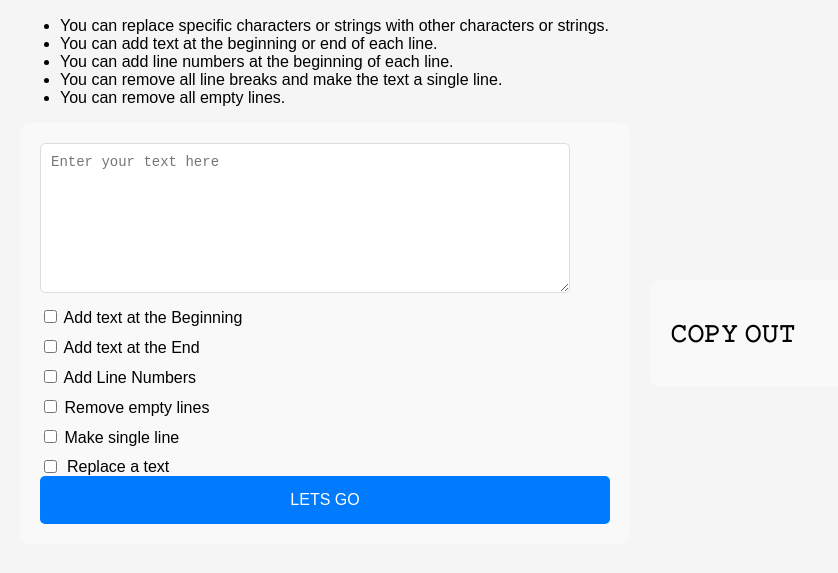
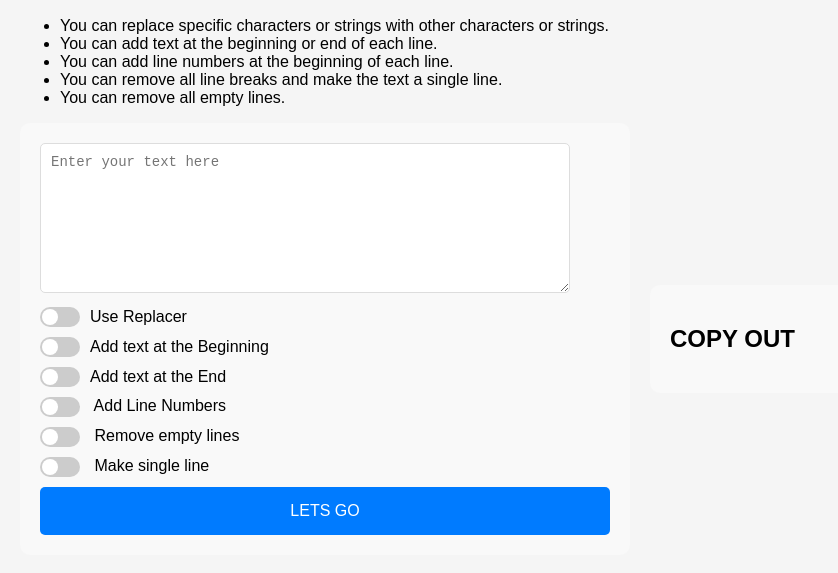
Before and after one commit to afnanplk/texteditor, a plain HTML site: page index.html in a window 1280 px wide. Shown: the part 103-676 px from the top of the page, without its empty margins (0-838 px from the left). Drawn offline with Linux system fonts and the light colour scheme.

Commit message:
Update index.html

```diff
--- a/index.html
+++ b/index.html
@@ -107,10 +107,70 @@
     .replacer-checkbox-container {
       display: flex;
       align-items: center;
+      margin-bottom: 10px;
     }
 
-    .replacer-checkbox-container input[type="checkbox"] {
-      margin-right: 10px;
+    .switch {
+      position: relative;
+      display: inline-block;
+      width: 40px; /* Smaller width */
+      height: 20px; /* Smaller height */
+      margin-right: 10px; /* Added margin */
+    }
+
+    .switch input {
+      opacity: 0;
+      width: 0;
+      height: 0;
+    }
+
+    .slider {
+      position: absolute;
+      cursor: pointer;
+      top: 0;
+      left: 0;
+      right: 0;
+      bottom: 0;
+      background-color: #ccc;
+      -webkit-transition: .4s;
+      transition: .4s;
+      border-radius: 20px; /* Half of height */
+    }
+
+    .slider:before {
+      position: absolute;
+      content: "";
+      height: 16px; /* Smaller height */
+      width: 16px; /* Smaller width */
+      left: 2px; /* Adjusted position */
+      bottom: 2px; /* Adjusted position */
+      background-color: white;
+      -webkit-transition: .4s;
+      transition: .4s;
+      border-radius: 50%;
+    }
+
+    input:checked + .slider {
+      background-color: #007bff;
+    }
+
+    input:focus + .slider {
+      box-shadow: 0 0 1px #007bff;
+    }
+
+    input:checked + .slider:before {
+      -webkit-transform: translateX(20px); /* Half of width */
+      -ms-transform: translateX(20px); /* Half of width */
+      transform: translateX(20px); /* Half of width */
+    }
+
+    /* Rounded sliders */
+    .slider.round {
+      border-radius: 20px;
+    }
+
+    .slider.round:before {
+      border-radius: 50%;
     }
 
     .convert-button {
@@ -194,15 +254,35 @@
       <div class="box">
         <textarea id="inputBox" rows="3" placeholder="Enter your text here"></textarea>
         <div class="additional-text">
-          <div class="checkbox-container">
-            <input type="checkbox" id="beginningCheckbox" onchange="toggleAdditionalTextInputs()">
+          <div class="replacer-checkbox-container checkbox-container">
+            <label class="switch">
+              <input type="checkbox" id="replacerCheckbox" onchange="toggleReplacer()">
+              <span class="slider round"></span>
+            </label>
+            <label for="replacerCheckbox">Use Replacer</label>
+          </div>
+          <div class="replacer-container" id="replaceBox">
+            <div class="row">
+              <input type="text" placeholder="Text to replace">
+              <input type="text" placeholder="Replacement text">
+              <span class="icon" onclick="addRowReplace()">+</span>
+            </div>
+          </div>
+          <div class="replacer-checkbox-container checkbox-container">
+            <label class="switch">
+              <input type="checkbox" id="beginningCheckbox" onchange="toggleTextPosition()">
+              <span class="slider round"></span>
+            </label>
             <label for="beginningCheckbox">Add text at the Beginning</label>
           </div>
           <div id="beginningTextRow" class="additional-text" style="display: none;">
             <input type="text" placeholder="Text to add at the beginning">
           </div>
-          <div class="checkbox-container">
-            <input type="checkbox" id="endCheckbox" onchange="toggleAdditionalTextInputs()">
+          <div class="replacer-checkbox-container checkbox-container">
+            <label class="switch">
+              <input type="checkbox" id="endCheckbox" onchange="toggleTextPosition()">
+              <span class="slider round"></span>
+            </label>
             <label for="endCheckbox">Add text at the End</label>
           </div>
           <div id="endTextRow" class="additional-text" style="display: none;">
@@ -210,32 +290,30 @@
           </div>
         </div>
         <div class="checkbox-container">
-          <input type="checkbox" id="lineNumberCheckbox">
+          <label class="switch">
+            <input type="checkbox" id="lineNumberCheckbox">
+            <span class="slider round"></span>
+          </label>
           <label for="lineNumberCheckbox">Add Line Numbers</label>
         </div>
         <div class="checkbox-container">
-          <input type="checkbox" id="removeLinesCheckbox">
+          <label class="switch">
+            <input type="checkbox" id="removeLinesCheckbox">
+            <span class="slider round"></span>
+          </label>
           <label for="removeLinesCheckbox">Remove empty lines</label>
         </div>
         <div class="checkbox-container">
-          <input type="checkbox" id="lineBreakerCheckbox">
+          <label class="switch">
+            <input type="checkbox" id="lineBreakerCheckbox">
+            <span class="slider round"></span>
+          </label>
           <label for="lineBreakerCheckbox">Make single line</label>
-        </div>
-        <div class="replacer-checkbox-container">
-          <input type="checkbox" id="replacerCheckbox" onchange="toggleReplacer()">
-          <label for="replacerCheckbox">Replace a text</label>
-        </div>
-        <div class="replacer-container" id="replaceBox">
-          <div class="row">
-            <input type="text" placeholder="Text to replace">
-            <input type="text" placeholder="Replacement text">
-            <span class="icon" onclick="addRowReplace()">+</span>
-          </div>
         </div>
         <button class="convert-button" onclick="convertText()">LETS GO</button>
       </div>
       <div class="notepad" id="notepadSection">
-        <h2>𝙲𝙾𝙿𝚈 𝙾𝚄𝚃</h2>
+        <h2>COPY OUT</h2>
         <pre id="notepadContent"></pre>
         <div class="button-container" id="copyButtonContainer" style="display: none;">
           <button class="copy-button" onclick="copyText()">COPY ALL</button>
@@ -245,16 +323,6 @@
   </div>
 
   <script>
-    function toggleAdditionalTextInputs() {
-      const beginningCheckbox = document.getElementById("beginningCheckbox");
-      const endCheckbox = document.getElementById("endCheckbox");
-      const beginningTextRow = document.getElementById("beginningTextRow");
-      const endTextRow = document.getElementById("endTextRow");
-
-      beginningTextRow.style.display = beginningCheckbox.checked ? "block" : "none";
-      endTextRow.style.display = endCheckbox.checked ? "block" : "none";
-    }
-
     function toggleReplacer() {
       const replacerCheckbox = document.getElementById("replacerCheckbox");
       const replacerContainer = document.getElementById("replaceBox");
@@ -264,6 +332,16 @@
       } else {
         replacerContainer.classList.remove("active");
       }
+    }
+
+    function toggleTextPosition() {
+      const beginningCheckbox = document.getElementById("beginningCheckbox");
+      const endCheckbox = document.getElementById("endCheckbox");
+      const beginningTextRow = document.getElementById("beginningTextRow");
+      const endTextRow = document.getElementById("endTextRow");
+
+      beginningTextRow.style.display = beginningCheckbox.checked ? "block" : "none";
+      endTextRow.style.display = endCheckbox.checked ? "block" : "none";
     }
 
     function addRowReplace() {
@@ -293,12 +371,18 @@
       const removeLines = document.getElementById("removeLinesCheckbox").checked;
       const lineBreaker = document.getElementById("lineBreakerCheckbox").checked;
       const useReplacer = document.getElementById("replacerCheckbox").checked;
+      const addBeginningText = document.getElementById("beginningCheckbox").checked;
+      const addEndText = document.getElementById("endCheckbox").checked;
 
-      if (beginningText) {
+      if (removeLines) {
+        text = text.replace(/^\s*[\r\n]/gm, '').replace(/[\r\n\s]*$/, '');
+      }
+
+      if (addBeginningText && beginningText) {
         text = text.split('\n').map(line => beginningText + line).join('\n');
       }
 
-      if (endText) {
+      if (addEndText && endText) {
         text = text.split('\n').map(line => line + endText).join('\n');
       }
 
@@ -312,16 +396,12 @@
         });
       }
 
-      if (removeLines) {
-        text = text.replace(/^\s*[\r\n]/gm, '').replace(/[\r\n\s]*$/, '');
+      if (lineBreaker) {
+        text = text.replace(/\n/g, '');
       }
 
       if (addLineNumbers) {
         text = text.split('\n').map((line, index) => (index + 1) + line).join('\n');
-      }
-
-      if (lineBreaker) {
-        text = text.replace(/\n/g, '');
       }
 
       notepadContent.innerHTML = text;
```
